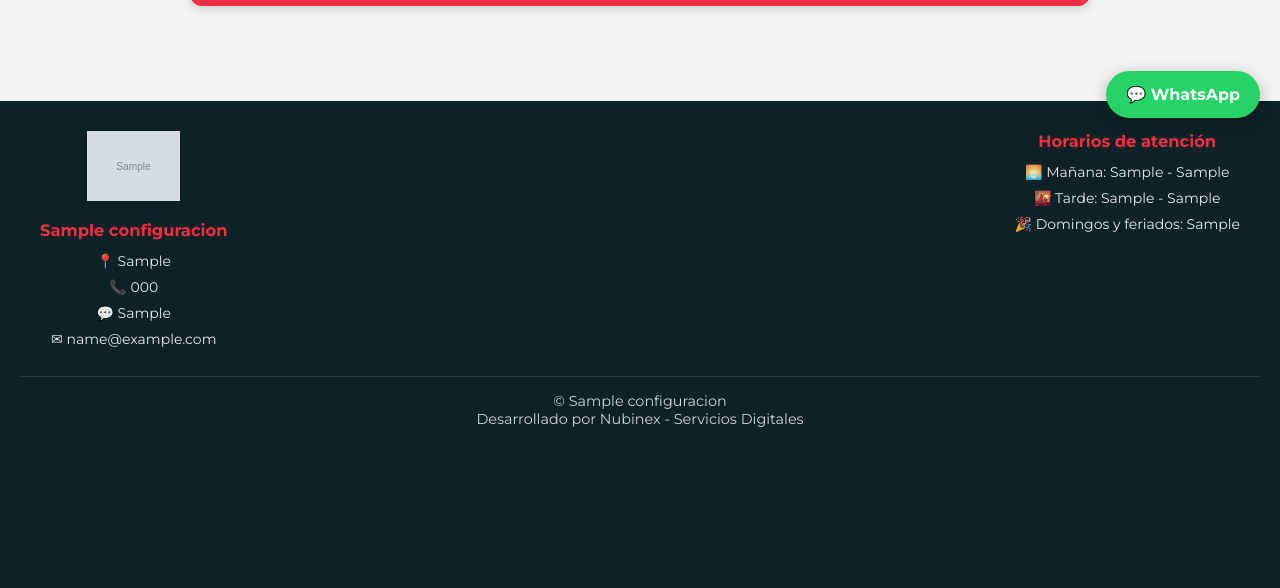
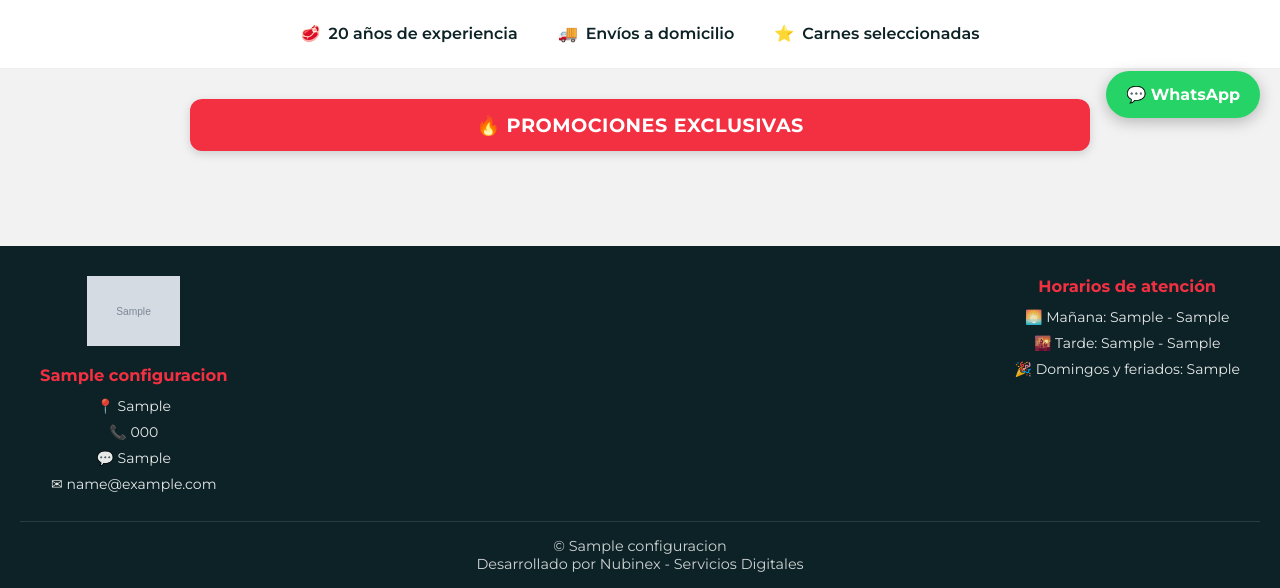
Before and after one commit to DarioMachaca/carniceria_online, a Flask app: page / in a window 1280 px wide. Shown: the part 662-1250 px from the top of the page. Before the commit the page ends 1089 px from the top, so only its background shows below. Run offline with Flask 3, Linux system fonts and the light colour scheme; tables that the repository leaves empty or names only in its code hold one stand-in row (values such as "Sample post"); grey boxes marked "Sample" are stand-in pictures.

Commit message:
Mejorar hero principal y agregar indicadores de confianza

```diff
--- a/static/css/style.css
+++ b/static/css/style.css
@@ -532,6 +532,18 @@ body {
     margin-bottom: 15px;
 }
 
+.hero h3 {
+
+    font-size: 1.6rem;
+
+    font-weight: 500;
+
+    margin-bottom: 20px;
+
+    color: #F2F2F2;
+
+}
+
 .hero p {
 
     font-size: 1.2rem;
@@ -539,6 +551,46 @@ body {
     margin-bottom: 25px;
 
     opacity: .9;
+}
+
+/* ==========================
+   BENEFICIOS HERO
+========================== */
+
+.hero-beneficios {
+
+    display: flex;
+
+    justify-content: center;
+
+    align-items: center;
+
+    gap: 40px;
+
+    flex-wrap: wrap;
+
+    padding: 25px 20px;
+
+    background: white;
+
+    border-bottom: 1px solid #eee;
+
+}
+
+.beneficio {
+
+    display: flex;
+
+    align-items: center;
+
+    gap: 8px;
+
+    font-size: 1rem;
+
+    font-weight: 600;
+
+    color: var(--oscuro);
+
 }
 
 .page-header {
--- a/templates/index.html
+++ b/templates/index.html
@@ -11,16 +11,57 @@ Inicio
     <div class="hero-content">
 
         <h2>
-            🥩 Carnes frescas todos los días
+
+            20 AÑOS DE EXPERIENCIA
+
         </h2>
 
+        <h3>
+
+            La calidad de siempre,
+            ahora en tu puerta!!
+
+        </h3>
+
         <p>
-            Calidad premium directo de la carnicería a tu mesa
+
+            Hace más de 20 años llevamos a las familias
+            la mejor selección de carnes. Hoy podés comprar
+            online de forma rápida, segura y recibir tu pedido
+            sin salir de casa.
+
         </p>
 
         <a href="/categorias" class="btn-principal">
+
             VER PRODUCTOS
+
         </a>
+
+    </div>
+
+</section>
+
+<section class="hero-beneficios">
+
+    <div class="beneficio">
+
+        🥩
+        <span>20 años de experiencia</span>
+
+    </div>
+
+    <div class="beneficio">
+
+        🚚
+        <span>Envíos a domicilio</span>
+
+    </div>
+
+    <div class="beneficio">
+
+        ⭐
+        <span>Carnes seleccionadas</span>
 
     </div>
 
```
